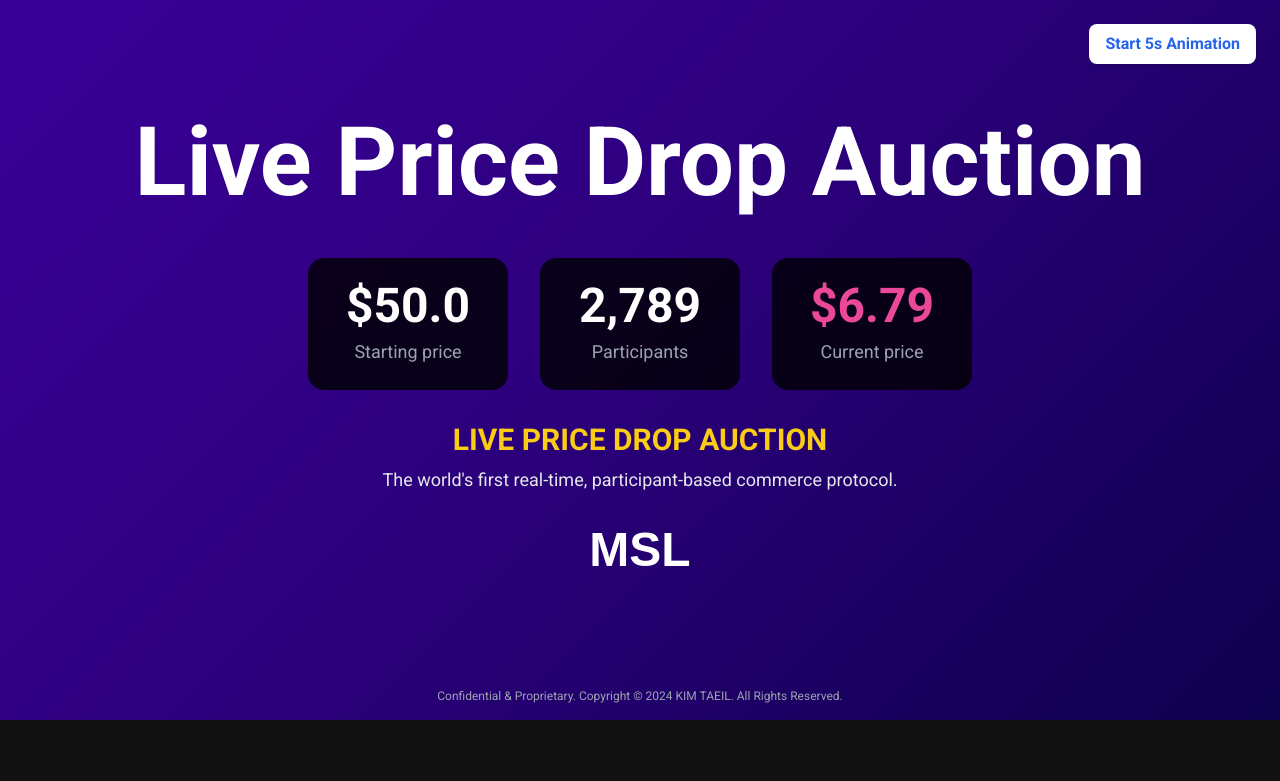
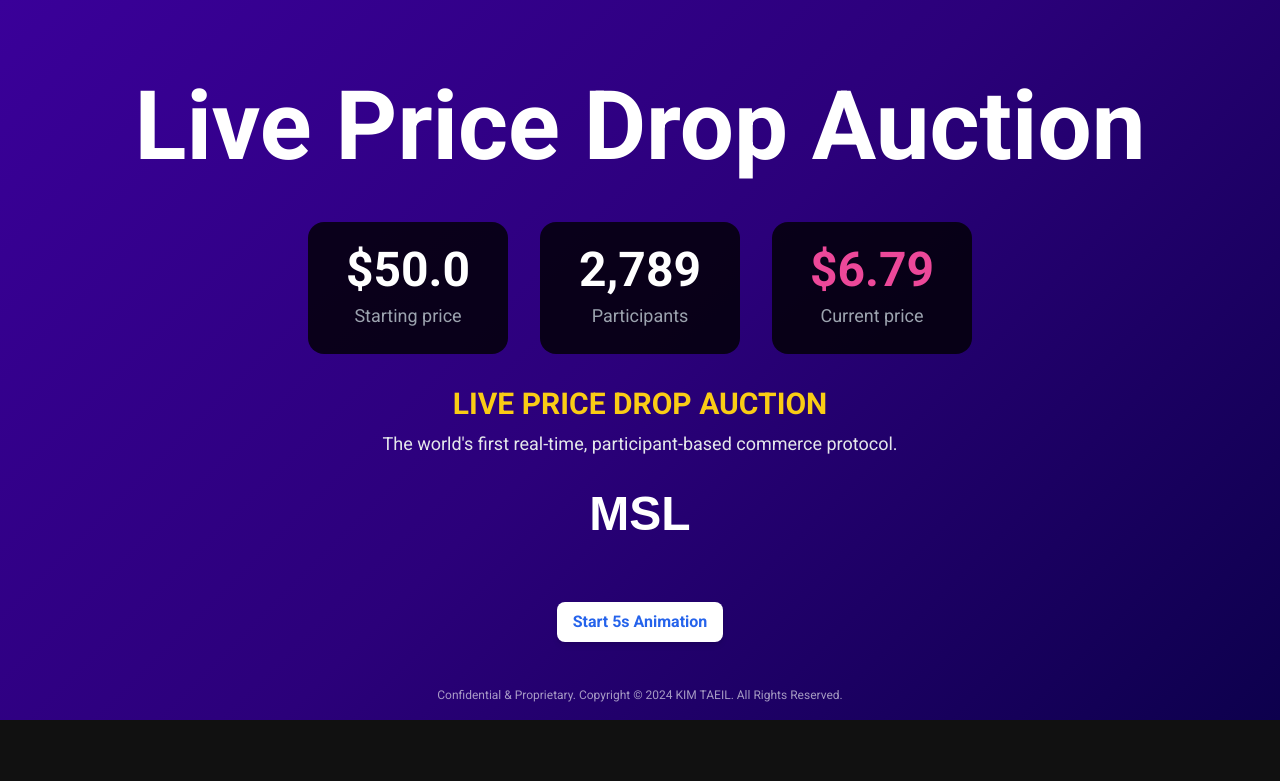
Before and after one commit to globalquantumm/Live-Price-Drop-Auction, a plain HTML site: page index.html in a window 1280 px wide. Shown: the top 781 px of the page. Drawn offline with nearby package versions, Linux system fonts and the light colour scheme; a web font is replaced by a local one.

Commit message:
Refactor HTML structure and update styles

```diff
--- a/index.html
+++ b/index.html
@@ -5,8 +5,7 @@
     <meta name="viewport" content="width=device-width, initial-scale=1.0">
     <title>MSL Auction Showcase</title>
 
-    <!-- Google Fonts: Roboto와 MuseoModerno 로드 -->
-    <link rel="preconnect" href="https://fonts.googleapis.com">
+    <!-- Google Fonts: Roboto와 MuseoModerno 로드 --><link rel="preconnect" href="https://fonts.googleapis.com">
     <link rel="preconnect" href="https://fonts.gstatic.com" crossorigin>
     <link href="https://fonts.googleapis.com/css2?family=Roboto:wght@300;400;700&family=MuseoModerno:wght@600&display=swap" rel="stylesheet">
     <script src="https://cdn.tailwindcss.com"></script>
@@ -73,29 +72,39 @@
             }
         }
 
-        /* 버튼/카피라이트 (애니메이션 내부) */
-        .animation-buttons, .copyright-text {
-            position: relative;
-            margin-top: 1.5rem;
+        /* [수정] .animation-buttons 위치 변경 */
+        .animation-buttons {
+            position: relative; /* MSL 로고 바로 아래에 위치 */
+            margin-top: 2rem; /* MSL 로고와 간격 벌리기 */
             width: 100%;
             text-align: center;
         }
+
+        /* [수정] 카피라이트 텍스트 위치 변경 */
+        .copyright-text {
+            position: absolute;
+            bottom: 1rem;
+            width: 100%;
+            text-align: center;
+            font-size: 0.75rem; /* 더 작게 */
+            color: rgba(255, 255, 255, 0.6); /* 더 흐리게 */
+        }
          @media (min-width: 768px) {
-            /* [수정] 데스크탑에서 카피라이트 하단 고정 + 중앙 정렬 */
+            /* 데스크탑에서 카피라이트 하단 고정 + 중앙 정렬 */
              .copyright-text {
                 position: absolute;
-                bottom: 1rem; /* 1.5rem -> 1rem */
+                bottom: 1rem;
                 margin-top: 0;
                 width: 100%;
                 text-align: center;
              }
+             /* [수정] 데스크탑에서 .animation-buttons 도 MSL 로고 아래 중앙에 위치 */
              .animation-buttons {
-                 /* [수정] 데스크탑 버튼 상단 고정 */
-                 position: absolute;
-                 top: 1.5rem;
-                 right: 1.5rem;
-                 width: auto; /* 꽉 참 해제 */
-                 margin-top: 0;
+                 position: relative; /* absolute 해제 */
+                 top: auto;
+                 right: auto;
+                 width: 100%;
+                 margin-top: 2rem;
              }
          }
 
@@ -132,20 +141,15 @@
 
 <body class="bg-black">
 
-    <!-- ======================================== -->
-    <!--          1. 애니메이션 섹션              -->
-    <!-- ======================================== -->
-    <div class="aspect-16-9">
+    <!-- ======================================== --><!--          1. 애니메이션 섹션              --><!-- ======================================== --><div class="aspect-16-9">
 
         <div class="content-wrapper">
 
-            <!-- [수정] 헤드라인 변경 -->
-            <h1 class="text-4xl sm:text-5xl md:text-7xl lg:text-8xl font-bold text-center mb-4 leading-tight">
+            <!-- [수정] 헤드라인 변경 --><h1 class="text-4xl sm:text-5xl md:text-7xl lg:text-8xl font-bold text-center mb-4 leading-tight">
                 Live Price Drop Auction
             </h1>
 
-            <!-- [수정] 간격(margin) 복원 -->
-            <div class="flex flex-col sm:flex-row gap-4 md:gap-8 my-4 md:my-8 w-full sm:w-auto">
+            <!-- [수정] 간격(margin) 복원 --><div class="flex flex-col sm:flex-row gap-4 md:gap-8 my-4 md:my-8 w-full sm:w-auto">
 
                 <div class="bg-black bg-opacity-80 p-6 rounded-2xl text-center w-full sm:min-w-[200px]">
                     <div id="start-price" class="text-4xl md:text-5xl font-bold text-white mb-2">
@@ -175,8 +179,7 @@
                 </div>
             </div>
 
-            <!-- [수정] 간격(margin) 복원 -->
-            <p class="text-xl sm:text-2xl md:text-3xl font-bold text-yellow-400 mb-2">
+            <!-- [수정] 간격(margin) 복원 --><p class="text-xl sm:text-2xl md:text-3xl font-bold text-yellow-400 mb-2">
                 LIVE PRICE DROP AUCTION
             </p>
             <p class="text-sm sm:text-base md:text-lg text-gray-200 mb-8 text-center max-w-2xl">
@@ -186,36 +189,27 @@
                 MSL
             </div>
 
-            <!-- 애니메이션 버튼들 -->
-            <div class="animation-buttons">
-                <!-- [수정] 'Play Again' 버튼 (초기 숨김) - 클래스 복원 -->
-                <button id="playButton" class="hidden bg-white text-blue-600 font-semibold py-2 px-4 rounded-lg shadow-md hover:bg-gray-200 focus:outline-none transition-all disabled:opacity-50">
+            <!-- 애니메이션 버튼들 --><div class="animation-buttons">
+                <!-- [수정] 'Start' 버튼 (초기 보임) --><button id="playButtonStart" class="bg-white text-blue-600 font-semibold py-2 px-4 rounded-lg shadow-md hover:bg-gray-200 focus:outline-none transition-all">
+                    Start 5s Animation
+                </button>
+                <!-- [수정] 'Play Again' 버튼 (초기 숨김, MSL 로고 아래 중앙에 위치) --><button id="playButton" class="hidden bg-white text-blue-600 font-semibold py-2 px-4 rounded-lg shadow-md hover:bg-gray-200 focus:outline-none transition-all disabled:opacity-50">
                     Play Again
-                </button>
-                <!-- [수정] 'Start' 버튼 (초기 보임) - 클래스 복원 -->
-                <button id="playButtonStart" class="bg-white text-blue-600 font-semibold py-2 px-4 rounded-lg shadow-md hover:bg-gray-200 focus:outline-none transition-all">
-                    Start 5s Animation
                 </button>
             </div>
 
-            <!-- [수정] 애니메이션 카피라이트 (중앙 정렬됨) -->
-            <p class="copyright-text text-xs text-gray-400">
+            <!-- [수정] 애니메이션 카피라이트 (중앙 정렬됨) --><p class="copyright-text">
                 Confidential & Proprietary. Copyright © 2024 KIM TAEIL. All Rights Reserved.
             </p>
         </div>
     </div>
 
-    <!-- ======================================== -->
-    <!--          2. 이미지 갤러리 섹션           -->
-    <!-- ======================================== -->
-    <!-- [수정] 다크 모드 적용 -->
-    <div class="image-gallery-wrapper">
+    <!-- ======================================== --><!--          2. 이미지 갤러리 섹션           --><!-- ======================================== --><!-- [수정] 다크 모드 적용 --><div class="image-gallery-wrapper">
         <h2 class="text-4xl md:text-6xl font-bold text-center mb-12 text-gray-100">
             Auction application Showcase
         </h2>
 
-        <!-- [신규] 페이드인 효과를 위해 fade-in-element 클래스 추가 -->
-        <img src="https://raw.githubusercontent.com/globalquantumm/MSL-Showcase/main/1.png" alt="UI Showcase 1" class="fade-in-element">
+        <!-- [신규] 페이드인 효과를 위해 fade-in-element 클래스 추가 --><img src="https://raw.githubusercontent.com/globalquantumm/MSL-Showcase/main/1.png" alt="UI Showcase 1" class="fade-in-element">
         <img src="https://raw.githubusercontent.com/globalquantumm/MSL-Showcase/main/2.png" alt="UI Showcase 2" class="fade-in-element">
         <img src="https://raw.githubusercontent.com/globalquantumm/MSL-Showcase/main/3.png" alt="UI Showcase 3" class="fade-in-element">
         <img src="https://raw.githubusercontent.com/globalquantumm/MSL-Showcase/main/4.png" alt="UI Showcase 4" class="fade-in-element">
@@ -226,10 +220,7 @@
         <img src="https://raw.githubusercontent.com/globalquantumm/MSL-Showcase/main/9.png" alt="UI Showcase 9" class="fade-in-element">
         <img src="https://raw.githubusercontent.com/globalquantumm/MSL-Showcase/main/10.png" alt="UI Showcase 10" class="fade-in-element">
 
-        <!-- ======================================== -->
-        <!--          3. 추천 버튼 섹션             -->
-        <!-- ======================================== -->
-        <div class="text-center mt-16">
+        <!-- ======================================== --><!--          3. 추천 버튼 섹션             --><!-- ======================================== --><div class="text-center mt-16">
             <h3 class="text-3xl font-bold mb-4">Interested?</h3>
             <p class="text-lg text-gray-400 mb-6">
                 If you like this Auction application, please leave a recommendation!
@@ -244,16 +235,12 @@
             </button>
         </div>
 
-        <!-- [신규] 갤러리 하단 카피라이트 -->
-        <p class="text-center text-gray-500 text-xs mt-16">
+        <!-- [신규] 갤러리 하단 카피라이트 --><p class="text-center text-gray-500 text-xs mt-16">
             Confidential & Proprietary. Copyright © 2024 KIM TAEIL. All Rights Reserved.
         </p>
     </div>
 
-    <!-- ======================================== -->
-    <!--          4. 스크립트 섹션                -->
-    <!-- ======================================== -->
-    <script>
+    <!-- ======================================== --><!--          4. 스크립트 섹션                --><!-- ======================================== --><script>
         // --- 1. 애니메이션 스크립트 ---
         const playButtonStart = document.getElementById('playButtonStart'); // 'Start' 버튼
         const playButton = document.getElementById('playButton'); // 'Play Again' 버튼
```
